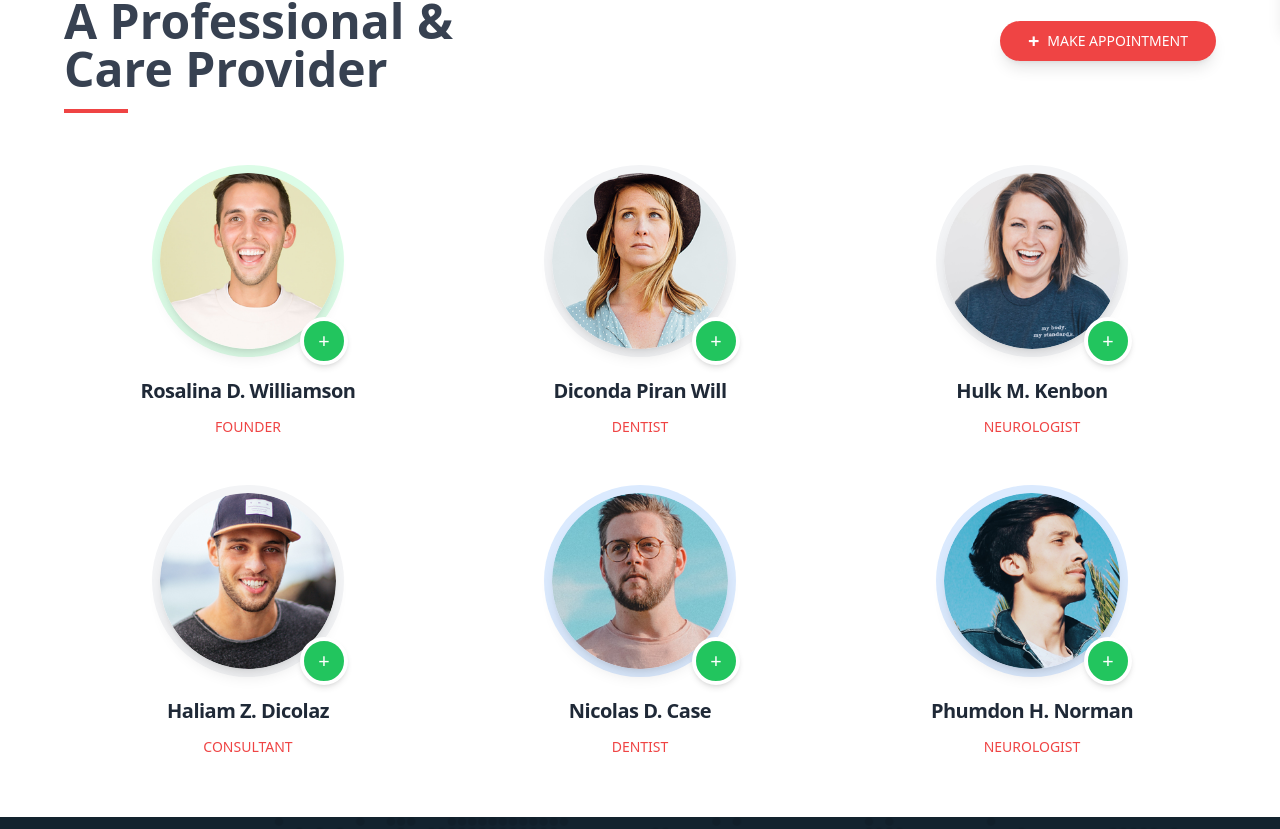
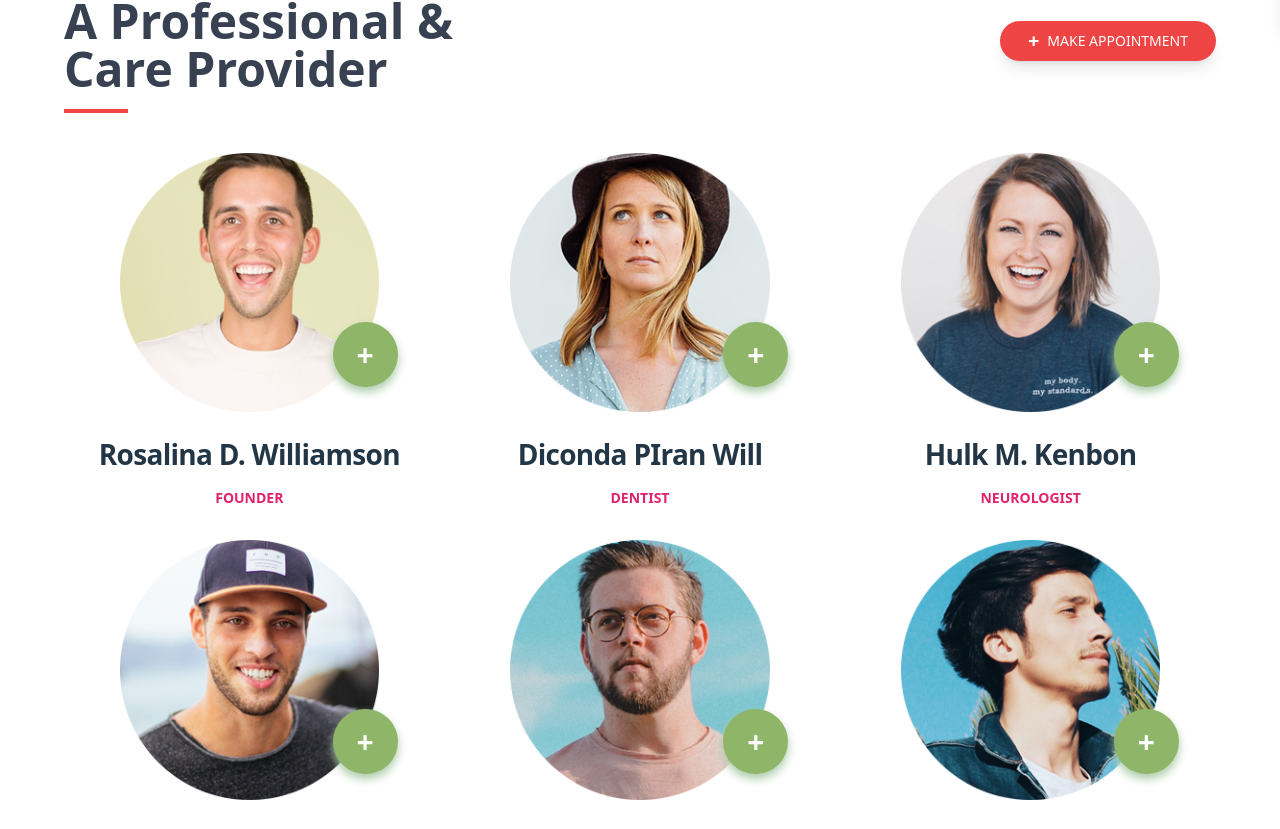
Before and after one commit to shokhsanam18/mediDove, a React (Vite) app: page /Shifokorlar in a window 1280 px wide. Shown: the part 771-1600 px from the top of the page. Built offline with nearby package versions, Linux system fonts and the light colour scheme.

Commit message:
fix: shifokorlar fixed

```diff
--- a/src/pages/About/Shifokorlar.jsx
+++ b/src/pages/About/Shifokorlar.jsx
@@ -12,6 +12,7 @@ import { Link } from "react-router-dom";
 import Typography from "@/components/ui/Typography";
 import bgImage from "@/assets/photo_2025-02-08_12-54-53.jpg";
 import { useTranslation } from "react-i18next";
+import { Cards_Team } from "@/components/ui/Cards";
 
 const doctors = [
   {
@@ -54,6 +55,110 @@ const doctors = [
 
 export const Shifokorlar = () => {
   const { t } = useTranslation();
+
+  const cardsInfoTeam = [
+    {
+      id: 0,
+      title: "Rosalina D. Williamson",
+      description: "Card Description",
+      content: "Founder",
+      footer: "Card Footer",
+      src: "./img/member1.png",
+    },
+    {
+      id: 1,
+      title: "Diconda PIran Will",
+      description: "Card Description",
+      content: "dentist",
+      footer: "Card Footer",
+      src: "./img/member2.png",
+    },
+    {
+      id: 2,
+      title: "Hulk M. Kenbon",
+      description: "Card Description",
+      content: "neurologist",
+      footer: "Card Footer",
+      src: "./img/member3.png",
+    },
+    {
+      id: 3,
+      title: "Haliam Z. Dicolaz",
+      description: "Card Description",
+      content: "Consultant",
+      footer: "Card Footer",
+      src: "./img/member4.png",
+    },
+    {
+      id: 4,
+      title: "Nicolas D. Case",
+      description: "Card Description",
+      content: "dentist",
+      footer: "Card Footer",
+      src: "./img/member5.png",
+    },
+    {
+      id: 5,
+      title: "Phumdon H. Norman",
+      description: "Card Description",
+      content: "Neurologist",
+      footer: "Card Footer",
+      src: "./img/member6.png",
+    },
+  ];
+  const stylesTeam = {
+    cards_styles: {
+      backgroundColor: "white",
+      // justifyContent: 'space-around',
+      columnGap: "1.25rem",
+      rowGap: "2rem",
+      //  padding: '10px 15%',
+    },
+    card_styles: {
+      backgroundColor: "white",
+      color: "#223645",
+      padding: "0",
+      gap: "1.75rem",
+      textAlign: "center",
+      alignItems: "center",
+      justifyContent: "center",
+      //  shadowColor: '#AAC',
+    },
+    img_styles: {
+      width: "70%",
+    },
+    title_styles: {
+      fontSize: "1.75rem",
+      color: "#223645",
+      marginBottom: "0.75rem",
+      // colorHoverTitle: '#e1236b',
+    },
+    content_styles: {
+      textTransform: "uppercase",
+      // fontWeight: "500",
+      color: "#e1236b",
+      colorHoverFooter: "#73bb1d",
+      fontWeight: "bold",
+    },
+    absolute_styles: {
+      position: "absolute",
+      right: "10%",
+      bottom: "10%",
+      fontWeight: "900",
+      fontSize: "30px",
+      color: "white",
+      backgroundColor: "#8FB569",
+      backgroundcolorHoverabsolute: "#e1236b",
+      width: "65px",
+      height: "65px",
+      display: "flex",
+      textAlign: "center",
+      alignItems: "center",
+      justifyContent: "center",
+      borderRadius: "50%",
+      boxShadow: "0 5px 10px #a9cba8",
+    },
+  };
   return (
     <div className="w-full">
       <div
@@ -97,12 +202,12 @@ export const Shifokorlar = () => {
         <div className="flex flex-col md:flex-row justify-between items-center mb-10">
           <div className="flex flex-col gap-2 text-center md:text-left">
             <span className="text-xs md:text-sm text-gray-400">
-              {t("about.shifokorlar.team")} {/* Our Team */}
+              {t("about.shifokorlar.team")}
             </span>
             <h2 className="text-3xl md:text-5xl font-bold leading-tight text-gray-700">
-              {t("about.shifokorlar.proffesional")} {/* A Professional & */}
+              {t("about.shifokorlar.proffesional")}
               <br className="hidden md:block" />
-              {t("about.shifokorlar.care")} {/* Care Provider */}
+              {t("about.shifokorlar.care")}
             </h2>
             <div className="w-12 md:w-16 h-1 border-b-4 border-red-500 mt-2 mx-auto md:mx-0"></div>
           </div>
@@ -110,42 +215,25 @@ export const Shifokorlar = () => {
           <Button className="mt-4 md:mt-0 bg-red-500 text-white px-5 py-3 md:px-7 md:py-4 rounded-full flex items-center gap-2 shadow-lg hover:bg-red-600 uppercase">
             <span className="text-lg md:text-xl font-bold">+</span>
             {t("about.shifokorlar.appointment")}{" "}
-            {/* MAKE
-            APPOINTMENT */}
+
           </Button>
         </div>
 
-        <Cards className="grid grid-cols-1 sm:grid-cols-2 lg:grid-cols-3 gap-4 md:gap-6">
-          {doctors.map((doctor, index) => (
-            <Card
-              key={index}
-              className="flex flex-col items-center text-center p-3"
-            >
-              <div
-                className={`relative ${doctor.bg} w-32 h-32 md:w-40 md:h-40 lg:w-48 lg:h-48 rounded-full flex items-center justify-center`}
-              >
-                <CardImage className="w-28 h-28 md:w-36 md:h-36 lg:w-44 lg:h-44 rounded-full overflow-hidden shadow-lg">
-                  <CardImg
-                    src={doctor.img}
-                    className="w-full h-full object-cover"
-                  />
-                </CardImage>
-
-                <span className="absolute bottom-0 right-1 translate-x-2 translate-y-2 w-8 h-8 md:w-10 md:h-10 lg:w-12 lg:h-12 flex items-center justify-center bg-green-500 text-white rounded-full text-lg md:text-xl border-4 border-white shadow-md cursor-pointer">
-                  +
-                </span>
-              </div>
-
-              <CardTitle className="text-base md:text-lg lg:text-xl font-semibold mt-3 text-gray-800">
-                {doctor.name}
-              </CardTitle>
-
-              <CardDescription className="text-xs md:text-sm text-red-500 uppercase mt-1">
-                {doctor.role}
-              </CardDescription>
-            </Card>
-          ))}
-        </Cards>
+        <Cards_Team
+                cards={cardsInfoTeam}
+                cards_styles={stylesTeam.cards_styles}
+                card_styles={stylesTeam.card_styles}
+                img_styles={stylesTeam.img_styles}
+                shadowColor={stylesTeam.card_styles.shadowColor}
+                title_styles={stylesTeam.title_styles}
+                colorHoverTitle={stylesTeam.title_styles.colorHoverTitle}
+                content_styles={stylesTeam.content_styles}
+                colorHoverContent={stylesTeam.content_styles.colorHoverContent}
+                absolute_styles={stylesTeam.absolute_styles}
+                backgroundcolorHoverabsolute={
+                  stylesTeam.absolute_styles.backgroundcolorHoverabsolute
+                }
+        ></Cards_Team>
       </section>
     </div>
   );
```
